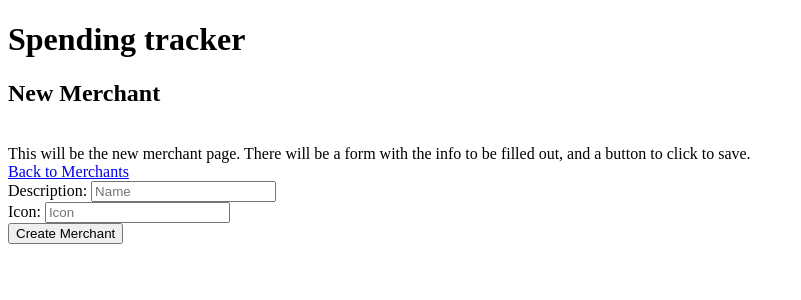
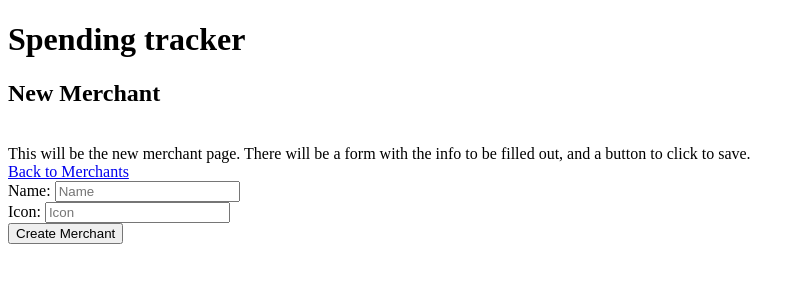
Before and after one commit to Andrew-Lindsay42/Spending-Tracker, a Flask app: page /merchants/new in a window 1280 px wide. Shown: the top 300 px of the page, without its empty margins (0-801 px from the left). Run offline with Flask 2, Linux system fonts and the light colour scheme; some libraries are stand-ins or nearby versions.

Commit message:
Added create route for merchant

```diff
--- a/controllers/merchants_controller.py
+++ b/controllers/merchants_controller.py
@@ -1,5 +1,6 @@
 from flask import Flask, render_template, request, redirect
 from flask import Blueprint
+from models.merchant import Merchant
 from repositories import merchant_repository as merchant_repo
 
 merchants_blueprint = Blueprint('merchants', __name__)
@@ -23,7 +24,10 @@ def new_merchant():
 # POST '/merchants'
 @merchants_blueprint.route('/merchants/new', methods = ['POST'])
 def create_merchant():
-
+    name = request.form['name']
+    icon = request.form['icon']
+    new_merchant = Merchant(name, True, icon)
+    merchant_repo.save(new_merchant)
     return redirect(request.referrer)
 
 # SHOW
--- a/templates/merchants/new.html
+++ b/templates/merchants/new.html
@@ -8,7 +8,7 @@
 <div id = "form">
     <form action='/merchants/new' method="post">
 
-        <label for="name">Description:</label>
+        <label for="name">Name:</label>
         <input type="text" name="name" id="name" placeholder = "Name">
         <br>
         <label for="icon">Icon:</label>
```
